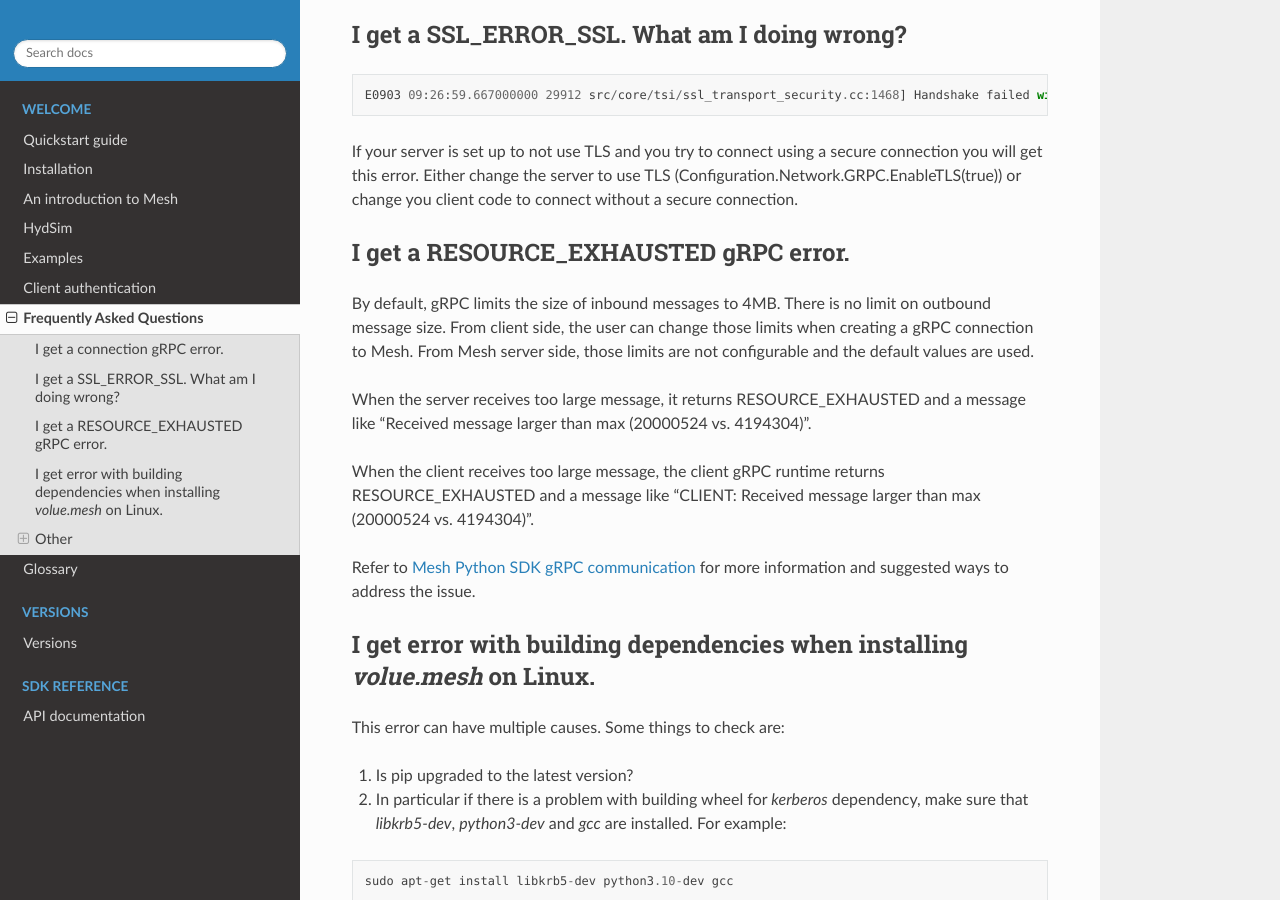
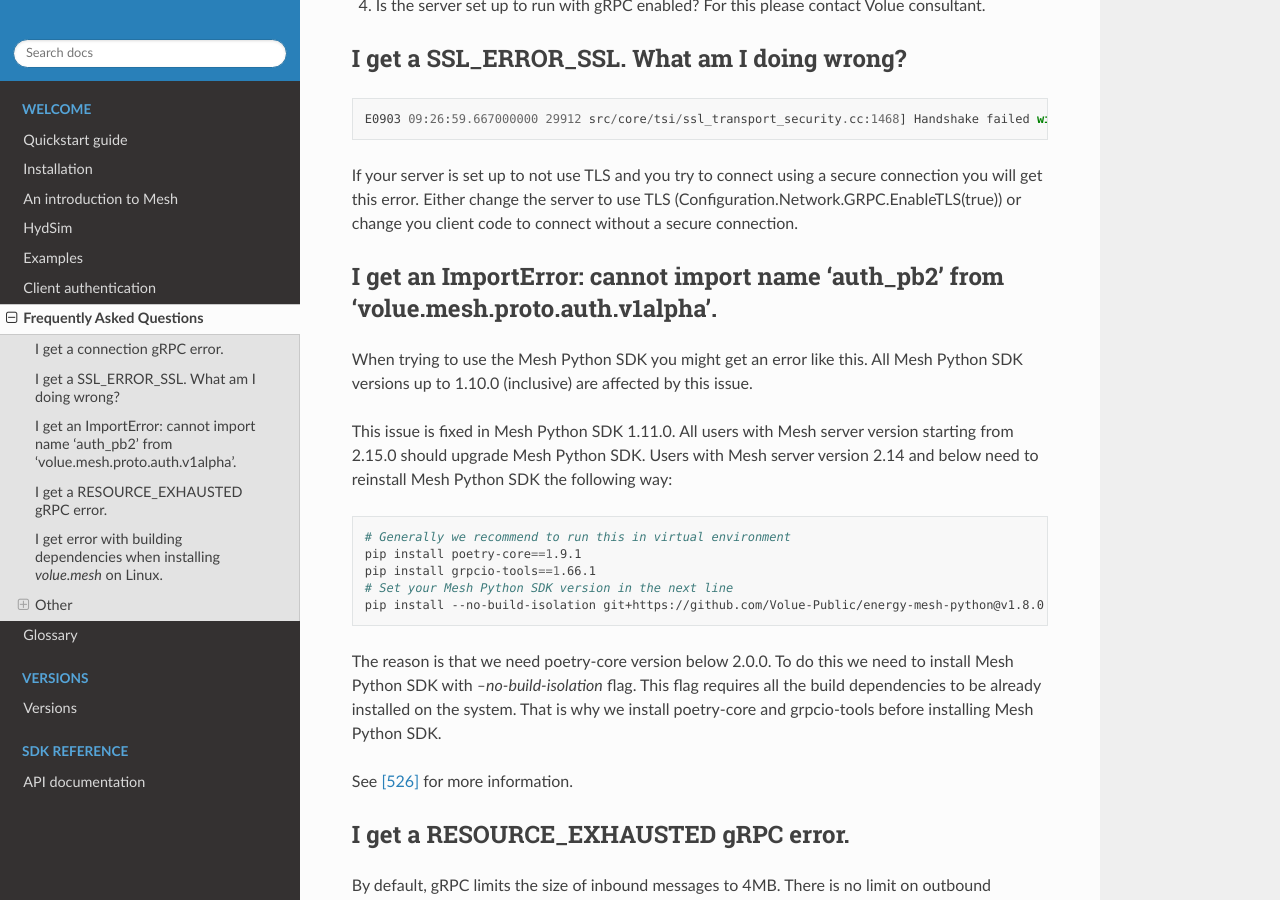
Before and after one commit to Volue-Public/energy-mesh-python, a Sphinx documentation site: the page built from docs/source/faq.rst, in a window 1280 px wide and 900 px high, scrolled down 769 px. Built offline with Sphinx 7.4.7 and the Read the Docs theme 3.1.0, drawn with Linux system fonts in a browser that asks for light colours; some of the changed text lies outside the part shown.

Commit message:
docs: add entry to FAQ about broken package issue

```diff
--- a/docs/source/faq.rst
+++ b/docs/source/faq.rst
@@ -31,6 +31,34 @@
 
 If your server is set up to not use TLS and you try to connect using a secure connection you will get this error. Either change the server to use TLS (Configuration.Network.GRPC.EnableTLS(true)) or change you client code to connect without a secure connection.
 
+
+I get an ImportError: cannot import name 'auth_pb2' from 'volue.mesh.proto.auth.v1alpha'.
+*****************************************************************************************
+
+When trying to use the Mesh Python SDK you might get an error like this.
+All Mesh Python SDK versions up to 1.10.0 (inclusive) are affected by this
+issue.
+
+This issue is fixed in Mesh Python SDK 1.11.0. All users with Mesh server
+version starting from 2.15.0 should upgrade Mesh Python SDK. Users with Mesh
+server version 2.14 and below need to reinstall Mesh Python SDK the following
+way:
+
+.. code-block:: bash
+
+   # Generally we recommend to run this in virtual environment
+   pip install poetry-core==1.9.1
+   pip install grpcio-tools==1.66.1
+   # Set your Mesh Python SDK version in the next line
+   pip install --no-build-isolation git+https://github.com/Volue-Public/energy-mesh-python@v1.8.0
+
+
+The reason is that we need poetry-core version below 2.0.0. To do this we need
+to install Mesh Python SDK with `--no-build-isolation` flag. This flag requires
+all the build dependencies to be already installed on the system. That is why
+we install poetry-core and grpcio-tools before installing Mesh Python SDK.
+
+See :issue:`526` for more information.
 
 I get a RESOURCE_EXHAUSTED gRPC error.
 **************************************
```
